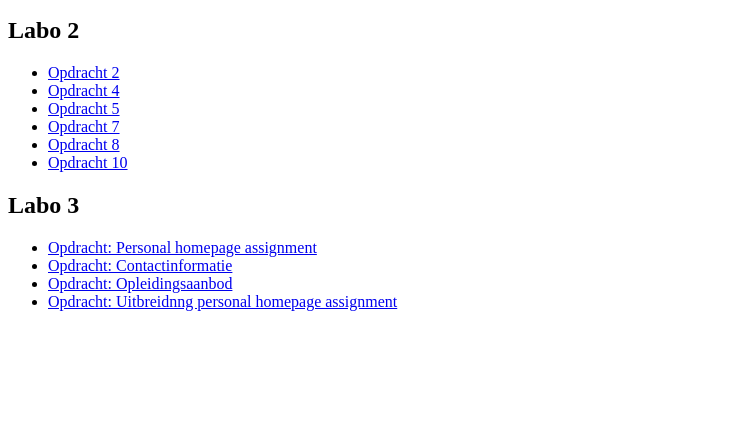
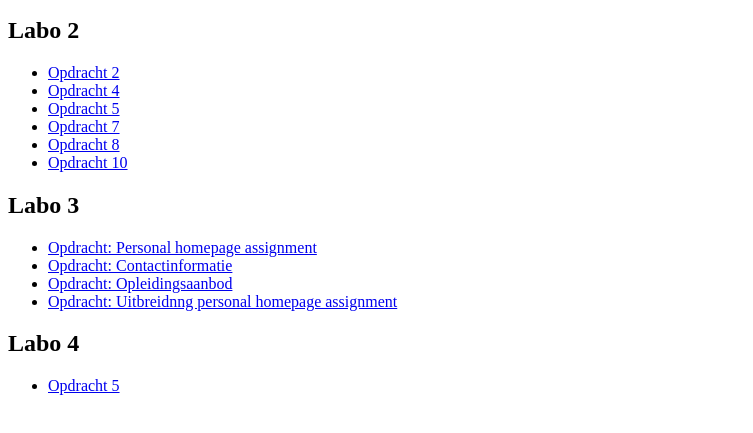
Before and after one commit to deconda/webdevelopment, a website: page index.html in a window 1280 px wide. Shown: the part 137-570 px from the top of the page, without its empty margins (0-753 px from the left). Drawn offline with Linux system fonts and the light colour scheme.

Commit message:
Update index.html

```diff
--- a/index.html
+++ b/index.html
@@ -27,5 +27,9 @@
     <li><a href="labo 3 - HTML/Opleidingsaanbod.html">Opdracht: Opleidingsaanbod</a></li>
     <li><a href="labo 3 - HTML/Uitbreiding personal homepage assignment.html">Opdracht: Uitbreidnng personal homepage assignment</a></li>
 </ul>
+    <h2>Labo 4</h2>
+<ul>
+    <li><a href="labo 4 - HTML/Opdracht 5/index.html">Opdracht 5</a></li>
+</ul>
 </body>
 </html>
```
